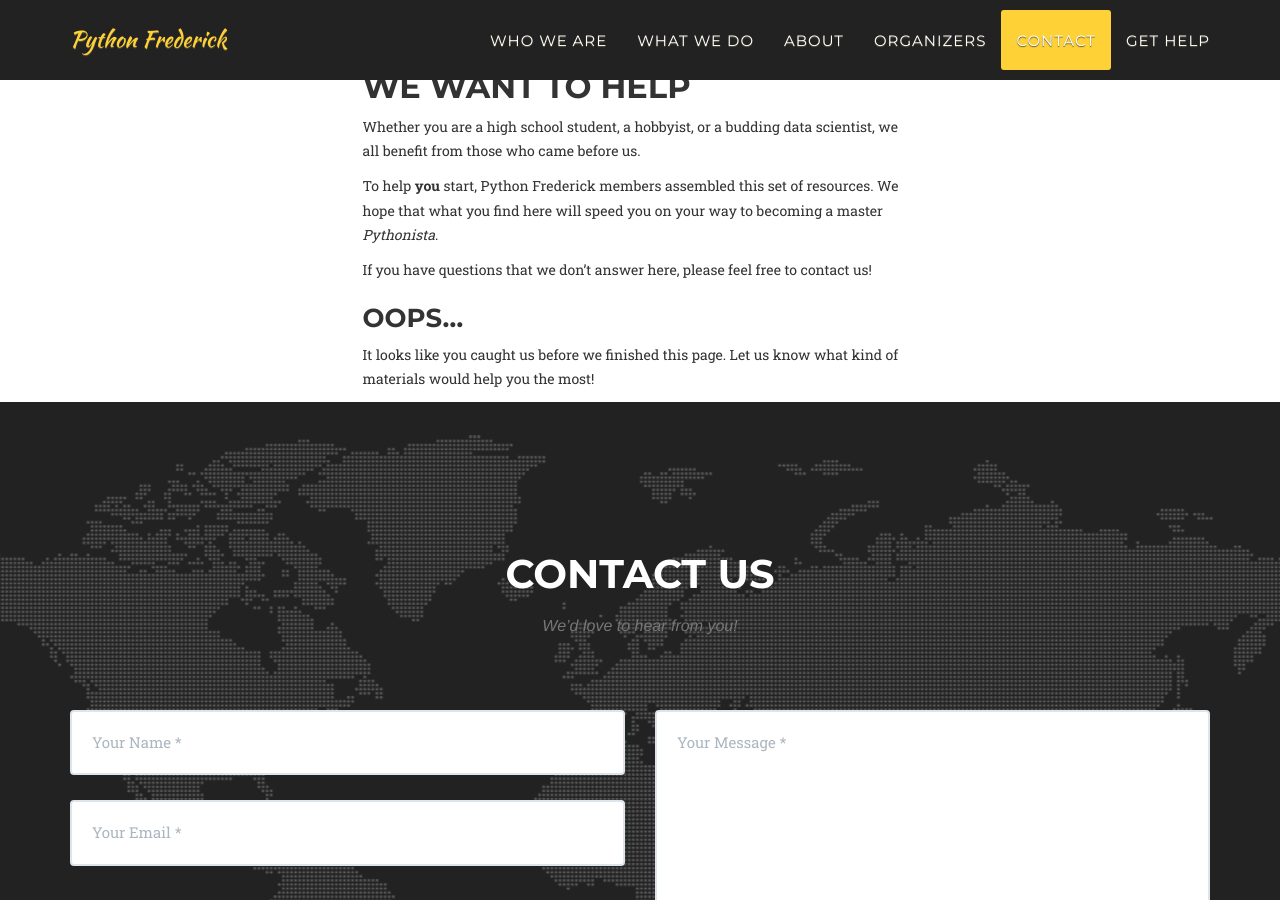
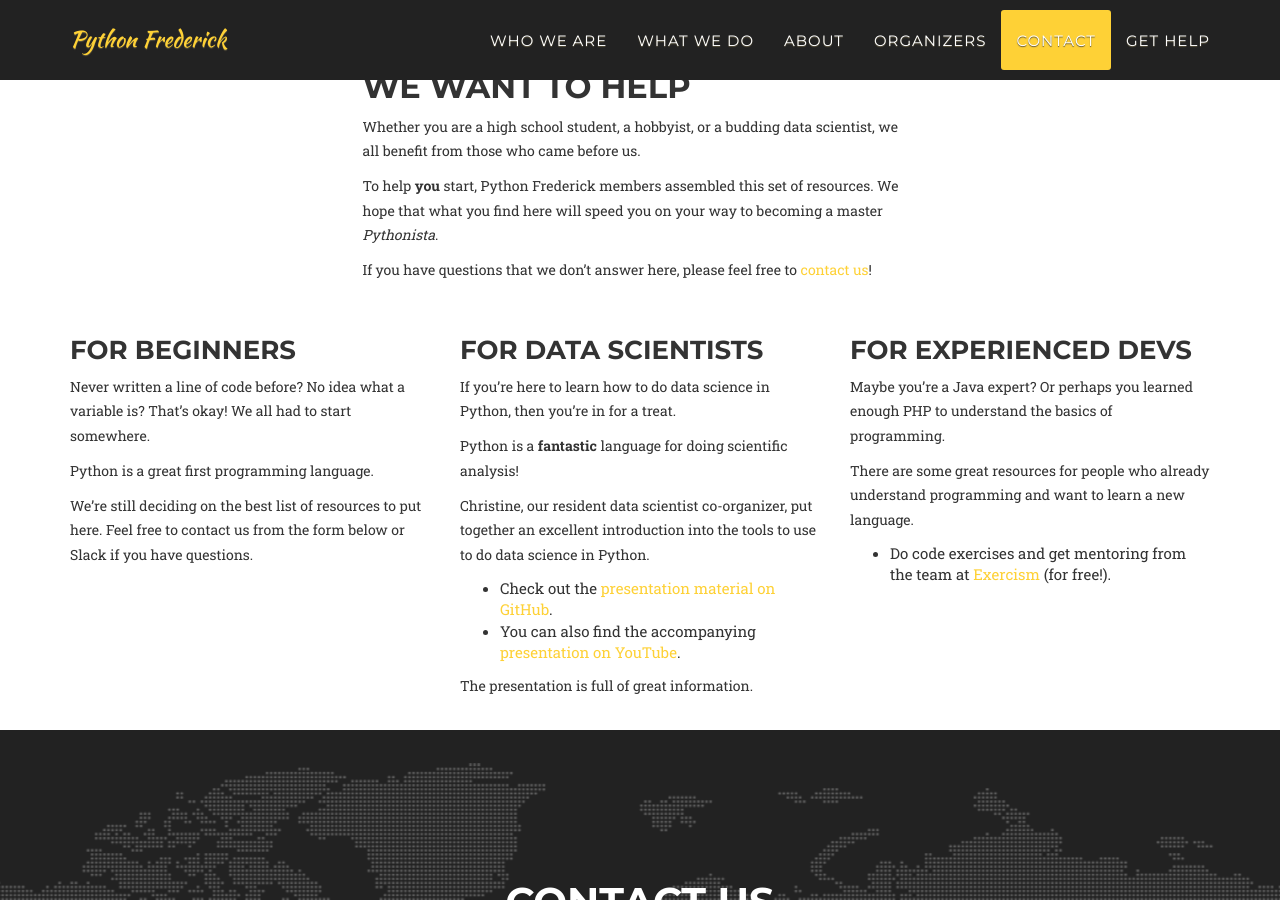
Before and after one commit to python-frederick/python-frederick.github.io, a Jekyll site: the page built from get-help.html, in a window 1280 px wide and 900 px high, scrolled down 442 px. Built offline with Jekyll 4.4.1, drawn with Linux system fonts in a browser that asks for light colours; some web fonts are replaced.

Commit message:
Include some resources.
The section still isn't very fleshed out, but at least it has
*something*.

For #16

```diff
--- a/_includes/resources.html
+++ b/_includes/resources.html
@@ -16,13 +16,72 @@
       </p>
       <p>
         If you have questions that we don’t answer here,
-        please feel free to contact us!
+        please feel free to <a href="#contact">contact us</a>!
       </p>
-      <h3>Oops&hellip;</h3>
+      <br>
+    </div>
+  </div>
+  <div class="row">
+    <div class="col-md-4">
+      <h3>For beginners</h3>
       <p>
-        It looks like you caught us before we finished this page.
-        Let us know what kind of materials would help you the most!
+        Never written a line of code before?
+        No idea what a variable is?
+        That’s okay!
+        We all had to start somewhere.
       </p>
+      <p>
+        Python is a great first programming language.
+      </p>
+      <p>
+        We’re still deciding on the best list of resources to put here.
+        Feel free to contact us from the form below or Slack
+        if you have questions.
+      </p>
+    </div>
+    <div class="col-md-4">
+      <h3>For data scientists</h3>
+      <p>
+        If you’re here to learn how to do data science
+        in Python, then you’re in for a treat.
+      </p>
+      <p>
+        Python is a <strong>fantastic</strong> language
+        for doing scientific analysis!
+      </p>
+      <p>
+        Christine, our resident data scientist co-organizer,
+        put together an excellent introduction
+        into the tools to use
+        to do data science in Python.
+      </p>
+      <ul>
+        <li>Check out the <a href="https://github.com/python-frederick/talks/blob/master/2017-12-data-science/Data%20Science%20in%20Python.ipynb" target="_blank">presentation material on GitHub</a>.</li>
+        <li>You can also find the accompanying <a href="https://www.youtube.com/watch?v=3kTOLVD0ZCg" target="_blank">presentation on YouTube</a>.</li>
+      </ul>
+      <p>
+        The presentation is full of great information.
+      </p>
+      <br>
+    </div>
+    <div class="col-md-4">
+      <h3>For experienced devs</h3>
+      <p>
+        Maybe you’re a Java expert?
+        Or perhaps you learned enough PHP
+        to understand the basics of programming.
+      </p>
+      <p>
+        There are some great resources
+        for people who already understand programming
+        and want to learn a new language.
+      </p>
+      <ul>
+        <li>
+          Do code exercises and get mentoring
+          from the team
+          at <a href="https://exercism.io/" target="_blank">Exercism</a> (for free!).
+      </ul>
     </div>
   </div>
 </div>
```
